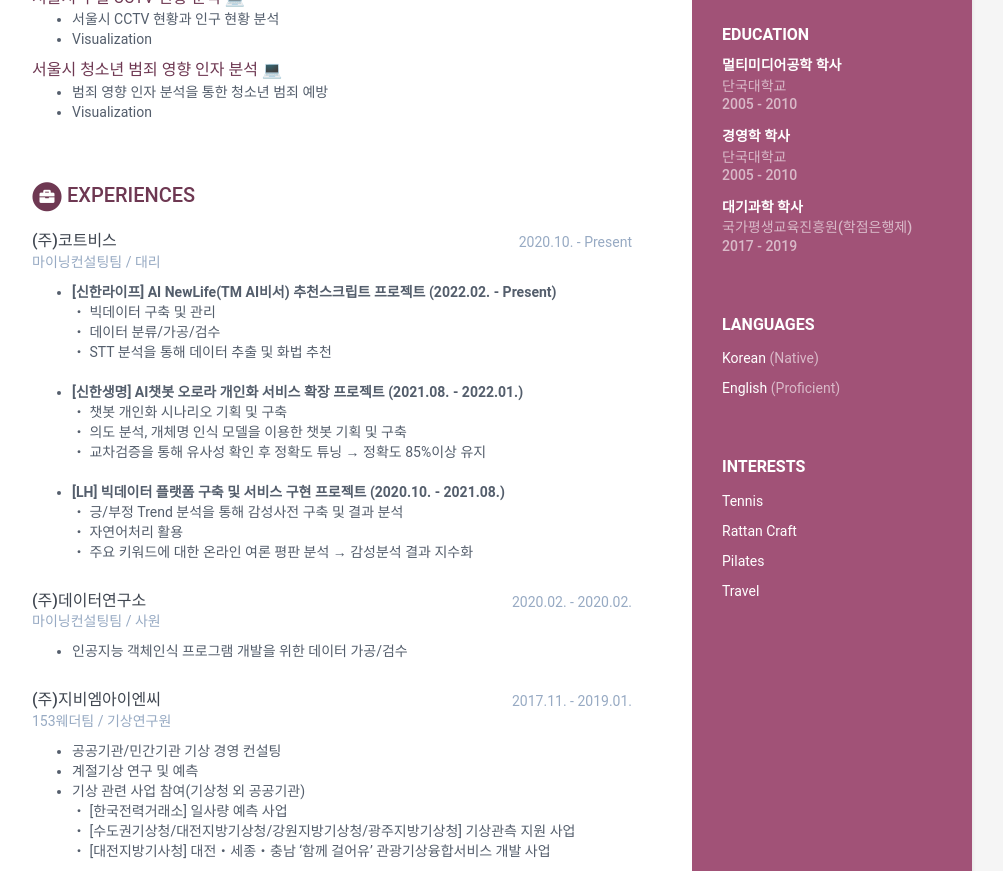
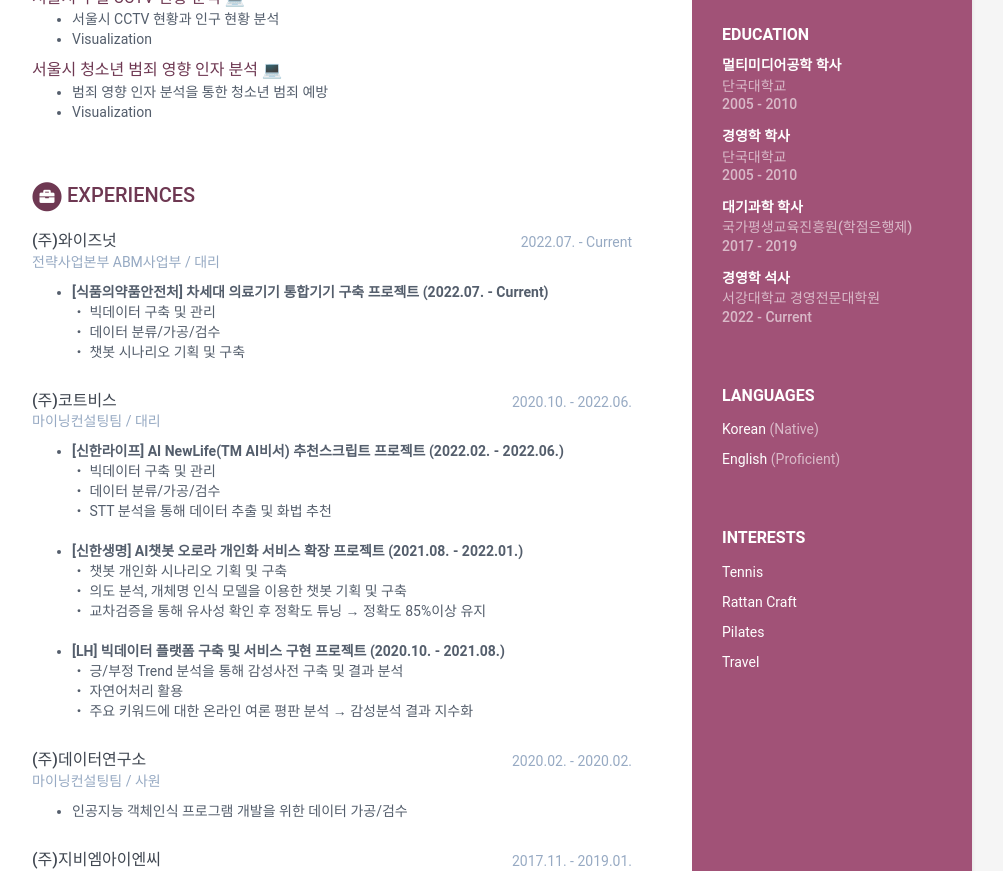
Before and after one commit to ranisop/resume, a Jekyll site: the page built from index.html, in a window 1280 px wide and 900 px high, scrolled down 343 px, cut to the strip 29-900 px from the top of the window. Shown: the whole strip, without its empty margins (168-1171 px from the left). Built offline with Jekyll 4.4.1, drawn with Linux system fonts in a browser that asks for light colours.

Commit message:
Update data.yml

```diff
--- a/_data/data.yml
+++ b/_data/data.yml
@@ -127,15 +127,29 @@ education:
       time: 2017 - 2019
       details: |
 
+    - degree: 경영학 석사 #Associate Degree in Atmospheric Science
+      university: 서강대학교 경영전문대학원 #The Academic Credit Bank System
+      time: 2022 - Current
+      details: |
 
 
 experiences:
+    - role: (주)와이즈넛
+      time: 2022.07. - Current
+      company: 전략사업본부 ABM사업부 / 대리
+      details: |
+          - [식품의약품안전처] 차세대 의료기기 통합기기 구축 프로젝트 (2022.07. - Current)
+            : ・ 빅데이터 구축 및 관리
+            : ・ 데이터 분류/가공/검수
+            : ・ 챗봇 시나리오 기획 및 구축
+
+
     - role: (주)코트비스
-      time: 2020.10. - Present
+      time: 2020.10. - 2022.06.
       company: 마이닝컨설팅팀 / 대리
 #      title: [신한라이프] AI NewLife(TM AI비서) 추천스크립트 프로젝트 (2022.02. - Present)
       details: |
-          - [신한라이프] AI NewLife(TM AI비서) 추천스크립트 프로젝트 (2022.02. - Present)
+          - [신한라이프] AI NewLife(TM AI비서) 추천스크립트 프로젝트 (2022.02. - 2022.06.)
             : ・ 빅데이터 구축 및 관리
             : ・ 데이터 분류/가공/검수
             : ・ STT 분석을 통해 데이터 추출 및 화법 추천
```
